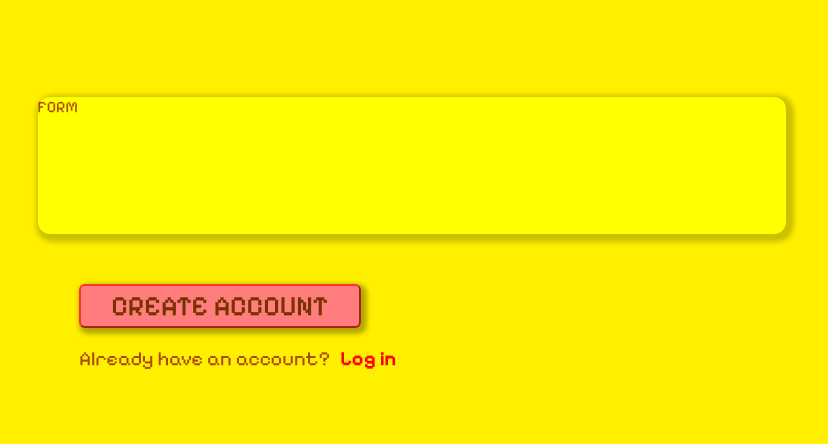
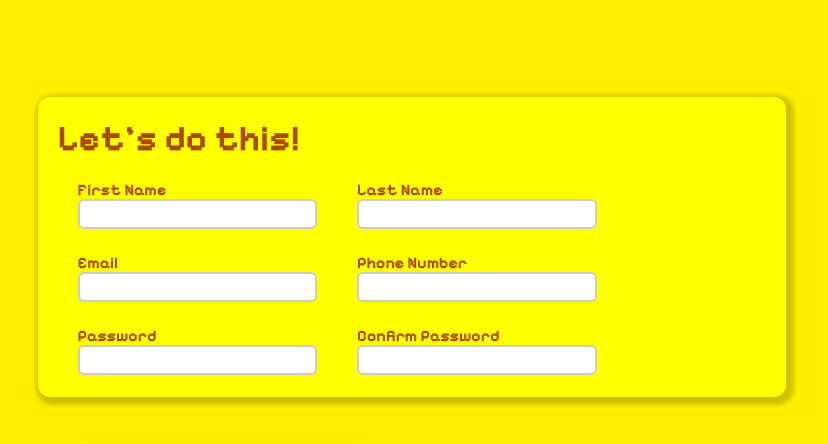
Before and after one commit to ksarson/signup_form, a plain HTML site: page index.html in a window 1280 px wide. Shown: the part 307-751 px from the top of the page, 452-1280 px from the left. Drawn offline with Linux system fonts and the light colour scheme.

Commit message:
Form UI done, started validation

```diff
--- /dev/null
+++ b/doStuff.js
@@ -0,0 +1,31 @@
+function submitForm() {
+    const form = document.getElementById('account-form');
+
+    // Perform custom validation only for passwords
+    const password = form.querySelector('#password').value;
+    const confirmPassword = form.querySelector('#password-confirm').value;
+
+    if (password !== confirmPassword) {
+        // Display an error message or take any other necessary actions
+        console.log('Passwords do not match');
+        return;
+    }
+
+    // If custom validation passes, manually submit the form
+    form.submit();
+}
+
+document.addEventListener('DOMContentLoaded', function () {
+    const form = document.getElementById('account-form');
+    const submitButton = document.getElementById('submit-button');
+
+    submitButton.addEventListener('click', function (event) {
+        event.preventDefault();
+        submitForm();
+    });
+
+    form.addEventListener('submit', function (event) {
+        event.preventDefault();
+        submitForm();
+    });
+});
--- a/index.html
+++ b/index.html
@@ -41,9 +41,42 @@
                     <br />
                 </div>
             </div>
-            <div class="form-container">FORM</div>
+            <div class="form-container">
+                <div class="form-title">Let's do this!</div>
+                <form id="account-form" action="#">
+                    <div class="column">
+                        <label for="first-name" class="name">First Name</label>
+                        <input id="first-name" type="text" class="name" />
+                        <label for="email" class="email">Email</label>
+                        <input id="email" type="email" class="email" />
+                        <label for="password" class="password">Password</label>
+                        <input
+                            id="password"
+                            type="password"
+                            class="password"
+                            id="password"
+                        />
+                    </div>
+                    <div class="column">
+                        <label for="last-name" class="name">Last Name</label>
+                        <input id="last-name" type="text" class="name" />
+                        <label for="phone" class="phone">Phone Number</label>
+                        <input id="phone" type="tel" class="phone" />
+                        <label for="password-confirm" class="password-confirm"
+                            >Confirm Password</label
+                        >
+                        <input
+                            id="password-confirm"
+                            type="password"
+                            class="password-confirm"
+                        />
+                    </div>
+                </form>
+            </div>
             <div class="submit-container">
-                <button class="submit-button">CREATE ACCOUNT</button>
+                <button id="submit-button" class="submit-button">
+                    CREATE ACCOUNT
+                </button>
                 <br />
                 <br />
                 <div class="account-container">
@@ -53,4 +86,5 @@
             </div>
         </div>
     </body>
+    <script src="doStuff.js"></script>
 </html>
--- a/styles.css
+++ b/styles.css
@@ -77,8 +77,44 @@ body {
         background-color: yellow;
         border-radius: 12px;
         box-shadow: 3px 3px 5px 5px rgba(0, 0, 0, 0.2);
+        font-weight: 700;
         height: 30%;
+        min-height: 300px;
         width: 90%;
+
+        & form {
+            display: flex;
+            justify-content: space-evenly;
+            margin-right: 20%;
+        }
+
+        .form-title {
+            font-size: 36px;
+            margin: 20px;
+        }
+
+        .column {
+            display: flex;
+            flex-direction: column;
+            width: 40%;
+
+            & input {
+                border: solid rgba(0, 0, 0, 0.2) 2px;
+                border-radius: 6px;
+                height: 24px;
+                margin-bottom: 24px;
+                outline: none;
+            }
+
+            & input:focus {
+                border: solid rgb(220, 150, 0) 2px;
+                box-shadow: 1px 1px 2px 2px rgba(0, 0, 0, 0.2);
+            }
+
+            & input:invalid {
+                border: solid red 1px;
+            }
+        }
     }
 
     .submit-container {
```
